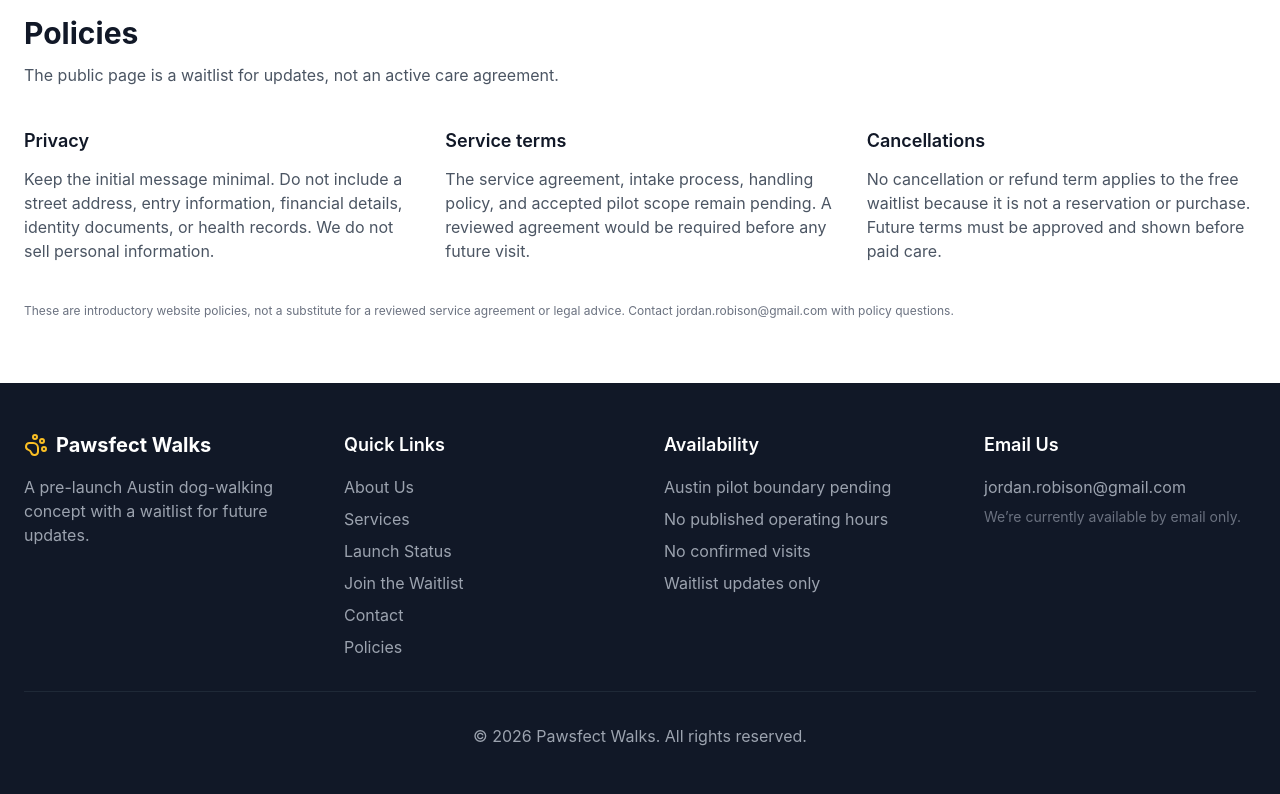
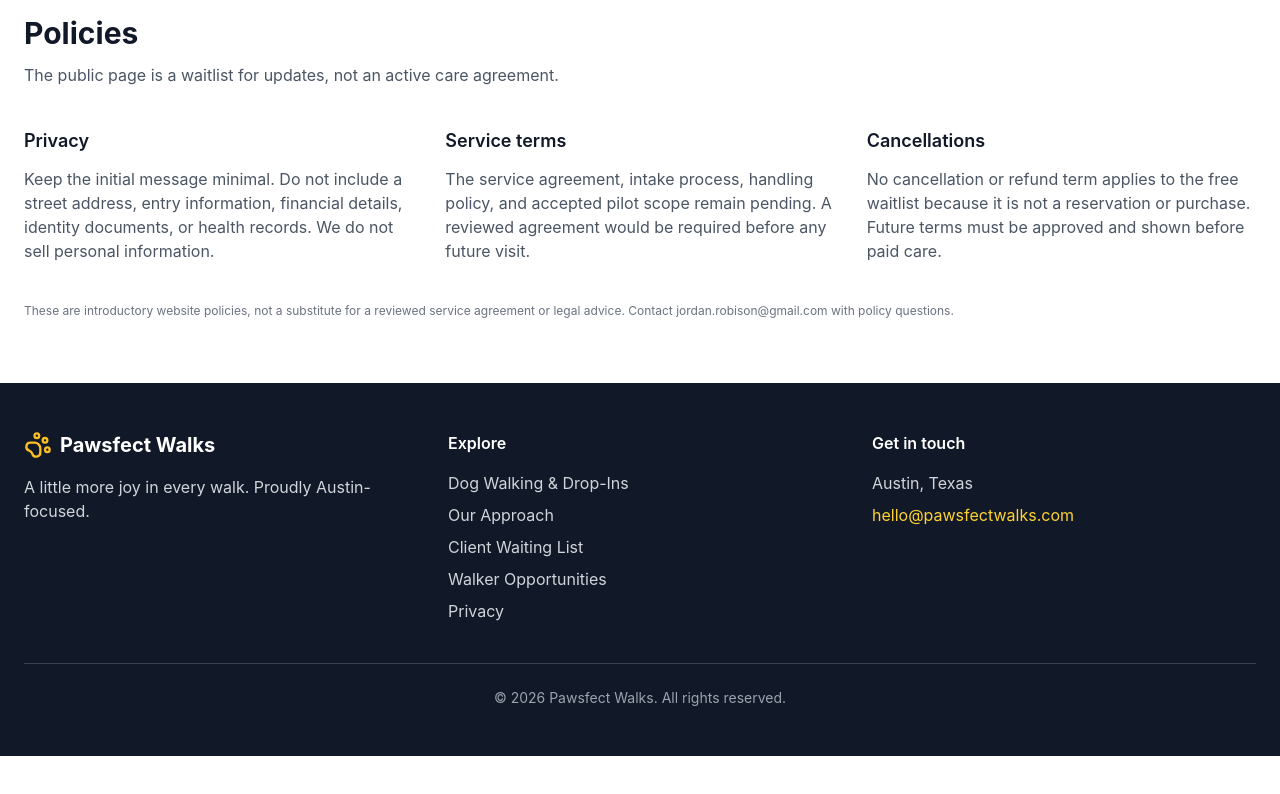
Before and after one commit to jordanistan/PawfectWalks, a React (Vite) app: page / in a window 1280 px wide. Shown: the part 5278-6072 px from the top of the page. After the commit the page ends 6034 px from the top, so only its background shows below. Built offline with nearby package versions, Linux system fonts and the light colour scheme.

Commit message:
Refresh Pawsfect customer-facing src/components/Footer.tsx

```diff
--- a/src/components/Footer.tsx
+++ b/src/components/Footer.tsx
@@ -2,50 +2,36 @@ import { PawPrint } from 'lucide-react';
 
 export default function Footer() {
   return (
-    <footer className="bg-gray-900 text-white py-12">
-      <div className="max-w-7xl mx-auto px-6">
-        <div className="grid md:grid-cols-4 gap-12 mb-8">
+    <footer className="bg-gray-900 py-12 text-white">
+      <div className="mx-auto max-w-7xl px-6">
+        <div className="grid gap-10 md:grid-cols-3">
           <div>
-            <div className="flex items-center space-x-2 mb-4">
-              <PawPrint className="h-6 w-6 text-amber-400" />
+            <a href="#" className="mb-4 flex items-center gap-2">
+              <PawPrint className="h-7 w-7 text-amber-400" />
               <span className="text-xl font-bold">Pawsfect Walks</span>
+            </a>
+            <p className="text-gray-300">A little more joy in every walk. Proudly Austin-focused.</p>
+          </div>
+          <div>
+            <h3 className="mb-4 font-semibold">Explore</h3>
+            <div className="flex flex-col gap-2 text-gray-300">
+              <a href="#services" className="hover:text-amber-400">Dog Walking & Drop-Ins</a>
+              <a href="#about" className="hover:text-amber-400">Our Approach</a>
+              <a href="#contact" className="hover:text-amber-400">Client Waiting List</a>
+              <a href="#careers" className="hover:text-amber-400">Walker Opportunities</a>
+              <a href="#privacy" className="hover:text-amber-400">Privacy</a>
             </div>
-            <p className="text-gray-400">
-              A pre-launch Austin dog-walking concept with a waitlist for future updates.
-            </p>
           </div>
-
           <div>
-            <h4 className="text-lg font-semibold mb-4">Quick Links</h4>
-            <ul className="space-y-2 text-gray-400">
-              <li><a href="#about" className="hover:text-amber-400 transition">About Us</a></li>
-              <li><a href="#services" className="hover:text-amber-400 transition">Services</a></li>
-              <li><a href="#launch-status" className="hover:text-amber-400 transition">Launch Status</a></li>
-              <li><a href="#contact" className="hover:text-amber-400 transition">Join the Waitlist</a></li>
-              <li><a href="#contact" className="hover:text-amber-400 transition">Contact</a></li>
-              <li><a href="#policies" className="hover:text-amber-400 transition">Policies</a></li>
-            </ul>
-          </div>
-
-          <div>
-            <h4 className="text-lg font-semibold mb-4">Availability</h4>
-            <ul className="space-y-2 text-gray-400">
-              <li>Austin pilot boundary pending</li>
-              <li>No published operating hours</li>
-              <li>No confirmed visits</li>
-              <li>Waitlist updates only</li>
-            </ul>
-          </div>
-
-          <div>
-            <h4 className="text-lg font-semibold mb-4">Email Us</h4>
-            <a href="mailto:jordan.robison@gmail.com" className="text-gray-400 hover:text-amber-400 transition">jordan.robison@gmail.com</a>
-            <p className="text-gray-500 mt-2 text-sm">We’re currently available by email only.</p>
+            <h3 className="mb-4 font-semibold">Get in touch</h3>
+            <p className="mb-2 text-gray-300">Austin, Texas</p>
+            <a href="mailto:hello@pawsfectwalks.com" className="break-all text-amber-300 hover:text-amber-200">
+              hello@pawsfectwalks.com
+            </a>
           </div>
         </div>
-
-        <div className="border-t border-gray-800 pt-8 mt-8 text-center text-gray-400">
-          <p>© {new Date().getFullYear()} Pawsfect Walks. All rights reserved.</p>
+        <div className="mt-10 border-t border-gray-700 pt-6 text-center text-sm text-gray-400">
+          © {new Date().getFullYear()} Pawsfect Walks. All rights reserved.
         </div>
       </div>
     </footer>
```
